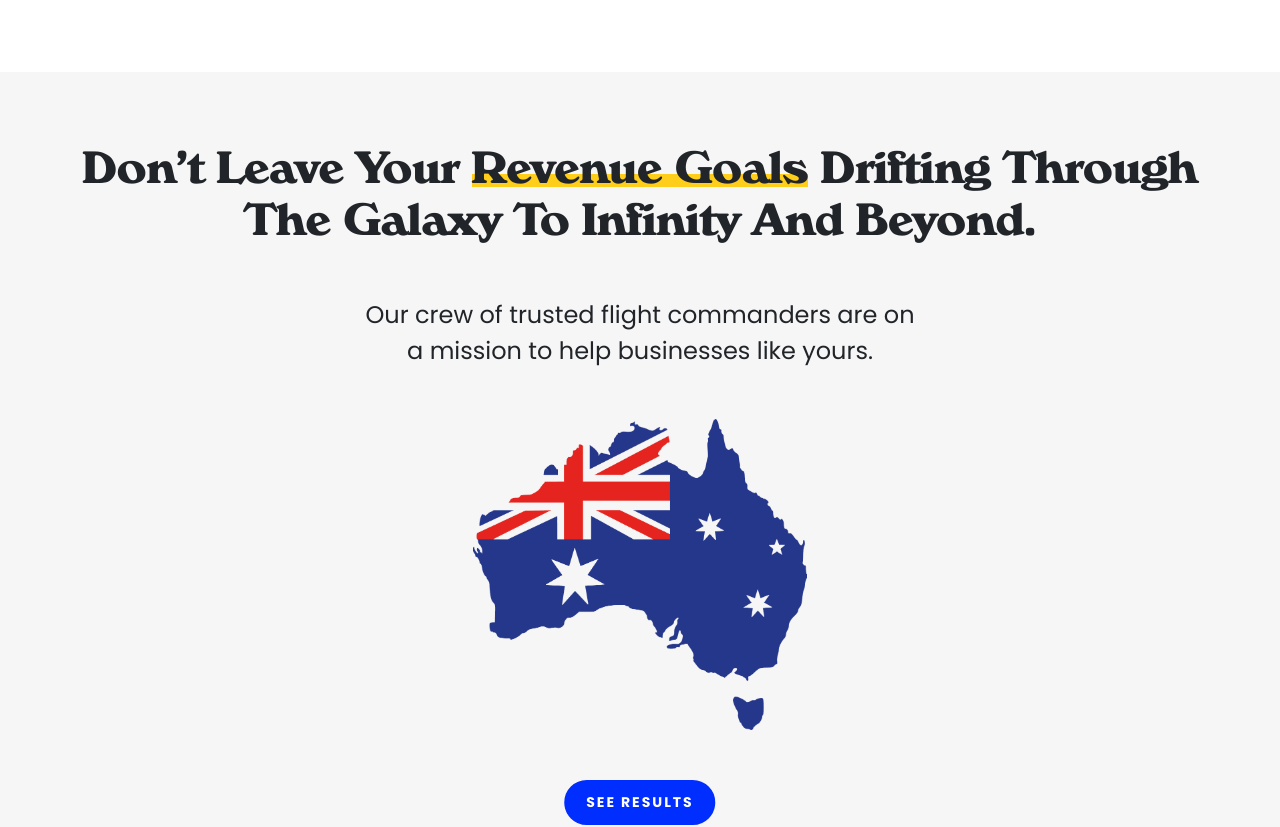
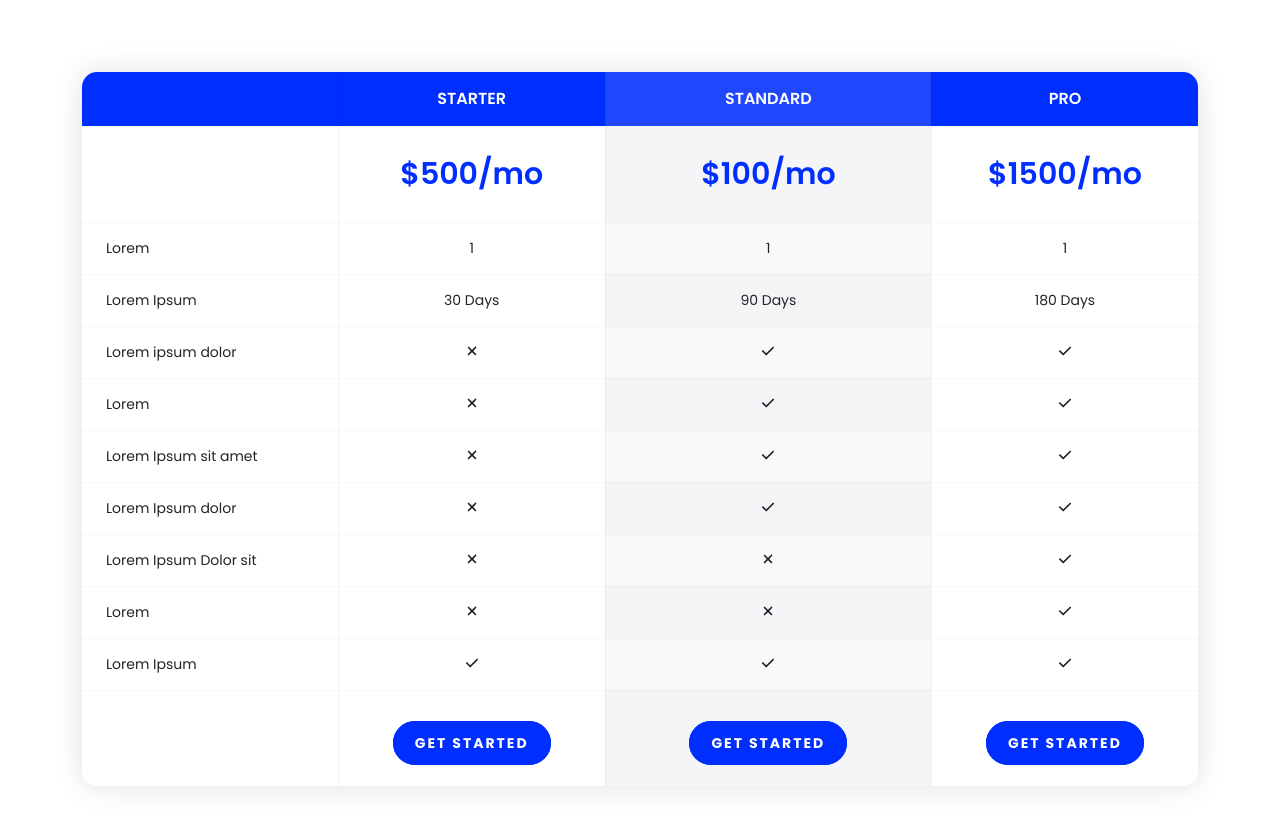
Before and after one commit to bilal1298/skyward, a Next.js app: page /white-label in a window 1280 px wide. Shown: the part 5290-6117 px from the top of the page. Built offline with nearby package versions, Linux system fonts and the light colour scheme.

Commit message:
Added Pricing Table

```diff
--- /dev/null
+++ b/components/UI/Pricing.jsx
@@ -0,0 +1,210 @@
+import React from "react";
+import classes from "../../styles/UI/Pricing.module.css";
+import Button from "./Button";
+import { FontAwesomeIcon } from "@fortawesome/react-fontawesome";
+import { faCheck, faTimes, faQuestionCircle } from "@fortawesome/free-solid-svg-icons";
+
+const Pricing = () => {
+  return (
+    <div className={classes.main}>
+      <table className={classes.priceTable}>
+        <tbody>
+          {/* <tr>
+            <td className={classes.priceBlank}></td>
+            <td className={classes.priceBlank}></td>
+            <td className={classes.priceTablePopular}>Most popular</td>
+            <td className={classes.priceBlank}></td>
+          </tr> */}
+          <tr className={classes.priceTableHead}>
+            <td></td>
+            <td>
+              Starter
+              <br />
+              {/* <small style={{ fontSize: "12px", fontWeight: "400" }}>Starter plan</small> */}
+            </td>
+            <td>
+              Standard
+              <br />
+              {/* <small style={{ fontSize: "12px", fontWeight: "400" }}>Longer data retention</small> */}
+            </td>
+            <td className={classes.greenWidth}>
+              Pro
+              <br />
+              {/* <small style={{ fontSize: "12px", fontWeight: "400" }}>Our complete solution</small> */}
+            </td>
+          </tr>
+          <tr>
+            <td></td>
+            <td className={classes.price}>
+              $500/mo
+              <br />
+            </td>
+            <td className={classes.price}>
+              $100/mo
+              <br />
+            </td>
+            <td className={classes.price}>
+              $1500/mo
+              <br />
+            </td>
+          </tr>
+          <tr>
+            <td>
+              {/* <a href="#wordpress-asset-updates" className={classes.priceTableHelp}>
+                <FontAwesomeIcon icon={faQuestionCircle} />
+              </a>{" "} */}
+              Lorem
+            </td>
+            <td>1</td>
+            <td>1</td>
+            <td>1</td>
+          </tr>
+          <tr>
+            <td>
+              {/* <a href="#wordpress-core-updates" className={classes.priceTableHelp}>
+                <FontAwesomeIcon icon={faQuestionCircle} />
+              </a>{" "} */}
+              Lorem Ipsum
+            </td>
+            <td>30 Days</td>
+            <td>90 Days</td>
+            <td>180 Days</td>
+          </tr>
+          <tr>
+            <td>
+              {/* <a href="#wordpress-security-monitoring" className={classes.priceTableHelp}>
+                <FontAwesomeIcon icon={faQuestionCircle} />
+              </a>{" "} */}
+              Lorem ipsum dolor
+            </td>
+            <td>
+              <FontAwesomeIcon icon={faTimes} />
+            </td>
+            <td>
+              <FontAwesomeIcon icon={faCheck} />
+            </td>
+            <td>
+              <FontAwesomeIcon icon={faCheck} />
+            </td>
+          </tr>
+          <tr>
+            <td>
+              {/* <a href="#wordpress-uptime-monitoring" className={classes.priceTableHelp}>
+                <FontAwesomeIcon icon={faQuestionCircle} />
+              </a>{" "} */}
+              Lorem
+            </td>
+            <td>
+              <FontAwesomeIcon icon={faTimes} />
+            </td>
+            <td>
+              <FontAwesomeIcon icon={faCheck} />
+            </td>
+            <td>
+              <FontAwesomeIcon icon={faCheck} />
+            </td>
+          </tr>
+          <tr>
+            <td>
+              {/* <a href="#wordpress-malware-cleanup" className={classes.priceTableHelp}>
+                <FontAwesomeIcon icon={faQuestionCircle} />
+              </a>{" "} */}
+              Lorem Ipsum sit amet
+            </td>
+            <td>
+              <FontAwesomeIcon icon={faTimes} />
+            </td>
+            <td>
+              <FontAwesomeIcon icon={faCheck} />
+            </td>
+            <td>
+              <FontAwesomeIcon icon={faCheck} />
+            </td>
+          </tr>
+          <tr>
+            <td>
+              {/* <a href="#wordpress-security-audit" className={classes.priceTableHelp}>
+                <FontAwesomeIcon icon={faQuestionCircle} />
+              </a>{" "} */}
+              Lorem Ipsum dolor
+            </td>
+            <td>
+              <FontAwesomeIcon icon={faTimes} />
+            </td>
+            <td>
+              <FontAwesomeIcon icon={faCheck} />
+            </td>
+            <td>
+              <FontAwesomeIcon icon={faCheck} />
+            </td>
+          </tr>
+          <tr>
+            <td>
+              {/* <a href="#wordpress-security-audit" className={classes.priceTableHelp}>
+                <FontAwesomeIcon icon={faQuestionCircle} />
+              </a>{" "} */}
+              Lorem Ipsum Dolor sit
+            </td>
+            <td>
+              <FontAwesomeIcon icon={faTimes} />
+            </td>
+            <td>
+              <FontAwesomeIcon icon={faTimes} />
+            </td>
+            <td>
+              <FontAwesomeIcon icon={faCheck} />
+            </td>
+          </tr>
+          <tr>
+            <td>
+              {/* <a href="#wordpress-priority-support" className={classes.priceTableHelp}>
+                <FontAwesomeIcon icon={faQuestionCircle} />
+              </a>{" "} */}
+              Lorem
+            </td>
+            <td>
+              <FontAwesomeIcon icon={faTimes} />
+            </td>
+            <td>
+              <FontAwesomeIcon icon={faTimes} />
+            </td>
+            <td>
+              <FontAwesomeIcon icon={faCheck} />
+            </td>
+          </tr>
+          <tr>
+            <td>
+              {/* <a href="#wordpress-billing" className={classes.priceTableHelp}>
+                <FontAwesomeIcon icon={faQuestionCircle} />
+              </a>{" "} */}
+              Lorem Ipsum
+            </td>
+            <td>
+              <FontAwesomeIcon icon={faCheck} />
+            </td>
+            <td>
+              <FontAwesomeIcon icon={faCheck} />
+            </td>
+            <td>
+              <FontAwesomeIcon icon={faCheck} />
+            </td>
+          </tr>
+          <tr>
+            <td></td>
+            <td className={classes.price}>
+              <Button href="/">Get Started</Button>
+            </td>
+            <td className={classes.price}>
+              <Button href="/">Get Started</Button>
+            </td>
+            <td className={classes.price}>
+              <Button href="/">Get Started</Button>
+            </td>
+          </tr>
+        </tbody>
+      </table>
+    </div>
+  );
+};
+
+export default Pricing;
--- a/pages/email-marketing.jsx
+++ b/pages/email-marketing.jsx
@@ -2,7 +2,6 @@ import React from "react";
 import ServicesBanner from "../components/ServicesPage/ServicesBanner";
 import NumberStrip from "../components/ServicesPage/NumberStrip";
 import Testimonials from "../components/HomePage/Testimonials";
-import CaseStudies from "../components/HomePage/CaseStudies";
 import Section from "../components/UI/Section";
 import astronaut from "../public/astronaut.png";
 import Image from "next/image";
--- a/pages/white-label.jsx
+++ b/pages/white-label.jsx
@@ -17,6 +17,7 @@ import wlseo from "../public/wlseo.png";
 import wlppc from "../public/wlppc.png";
 import wlweb from "../public/wlweb.png";
 import wlcontent from "../public/wlcontent.png";
+import Pricing from "../components/UI/Pricing";
 
 const whitelabel = () => {
   return (
@@ -162,7 +163,9 @@ const whitelabel = () => {
           TALK TO US
         </Button>
       </Section>
-      <Section title={<span className="titleBackground">Pricing</span>} padding={"70px 0"} background={"#fff"}></Section>
+      <Section title={<span className="titleBackground">Pricing</span>} padding={"70px 0"} background={"#fff"}>
+        <Pricing />
+      </Section>
       <Section
         title={
           <>
@@ -172,7 +175,9 @@ const whitelabel = () => {
         padding={"70px 0"}
       >
         <p style={{ width: "50%", margin: "50px auto", textAlign: "center", fontSize: "24px" }}>Our crew of trusted flight commanders are on a mission to help businesses like yours.</p>
-        <div className={classes.revenueGoals}><Image src={australia} alt="" /></div>
+        <div className={classes.revenueGoals}>
+          <Image src={australia} alt="" />
+        </div>
         <Button href="/" position={"center"}>
           See Results
         </Button>
--- /dev/null
+++ b/styles/UI/Pricing.module.css
@@ -0,0 +1,78 @@
+.main {
+  box-shadow: 0 0 30px 0 rgb(0 0 0 / 12%);
+  margin: 70px 0 0;
+  border-radius: 15px;
+  overflow: hidden;
+}
+.priceTable {
+  width: 100%;
+  border-collapse: collapse;
+  border: 0 none;
+}
+.priceTable tr:not(:last-child) {
+  border-bottom: 1px solid rgba(0, 0, 0, 0.03);
+}
+.priceTable tr td {
+  border-left: 1px solid rgba(0, 0, 0, 0.05);
+  padding: 8px 24px;
+  font-size: 14px;
+}
+.priceTable tr td:first-child {
+  border-left: 0 none;
+}
+.priceTable tr td:not(:first-child) {
+  text-align: center;
+}
+.priceTable tr:nth-child(even) {
+  background-color: #ffffff;
+}
+.priceTable tr:hover {
+  background-color: #eeeeee;
+}
+.priceTable .fa-check {
+  color: #002eff;
+}
+.priceTable .fa-times {
+  color: #d8d6e3;
+}
+
+.priceTable tr:nth-child(2n) td:nth-child(3) {
+  background-color: rgba(216, 214, 227, 0.25);
+}
+.priceTable tr td:nth-child(3) {
+  background-color: rgba(216, 214, 227, 0.15);
+  padding: 15px 48px;
+}
+
+.priceTable tr.priceTableHead td {
+  font-size: 16px;
+  font-weight: 600;
+  text-transform: uppercase;
+}
+.priceTable tr.priceTableHead {
+  background-color: #002eff;
+  color: #ffffff;
+}
+.priceTable td.price {
+  color: #002eff;
+  padding: 25px;
+  font-size: 30px;
+  font-weight: 600;
+}
+.priceTable td.priceTablePopular {
+  border-top: 3px solid #002eff;
+  color: #002eff;
+  text-transform: uppercase;
+  font-size: 12px;
+  padding: 12px 48px;
+  font-weight: 700;
+}
+.priceTable .priceBlank {
+  background-color: #fafafa;
+  border: 0 none;
+}
+
+.priceTable svg {
+  width: 90px;
+  fill: #002eff;
+}
```
